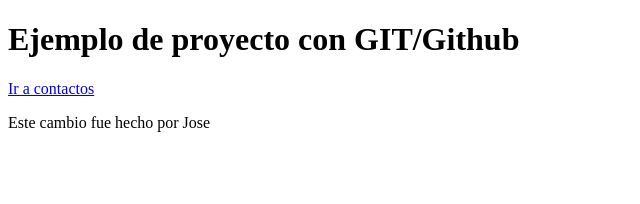
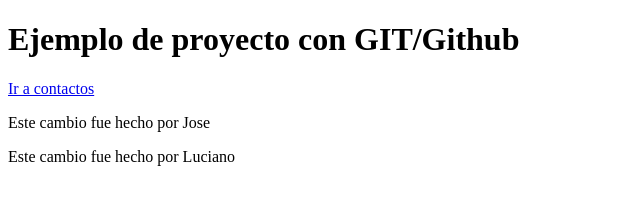
Before and after one commit to lpueyoUADE/TecnologiasWebTest, a plain HTML site: page index.html in a window 1280 px wide. Shown: the whole page, without its empty margins (0-640 px from the left). Drawn offline with Linux system fonts and the light colour scheme.

Commit message:
Agrego otro Parrafo con firma.

```diff
--- a/index.html
+++ b/index.html
@@ -12,7 +12,7 @@
     <a href="pages/contact.html">Ir a contactos</a>
 
     <p>Este cambio fue hecho por Jose</p>
-
+    <p>Este cambio fue hecho por Luciano</p>
     <script src="src/main.js"></script>
 </body>
 </html>
```
